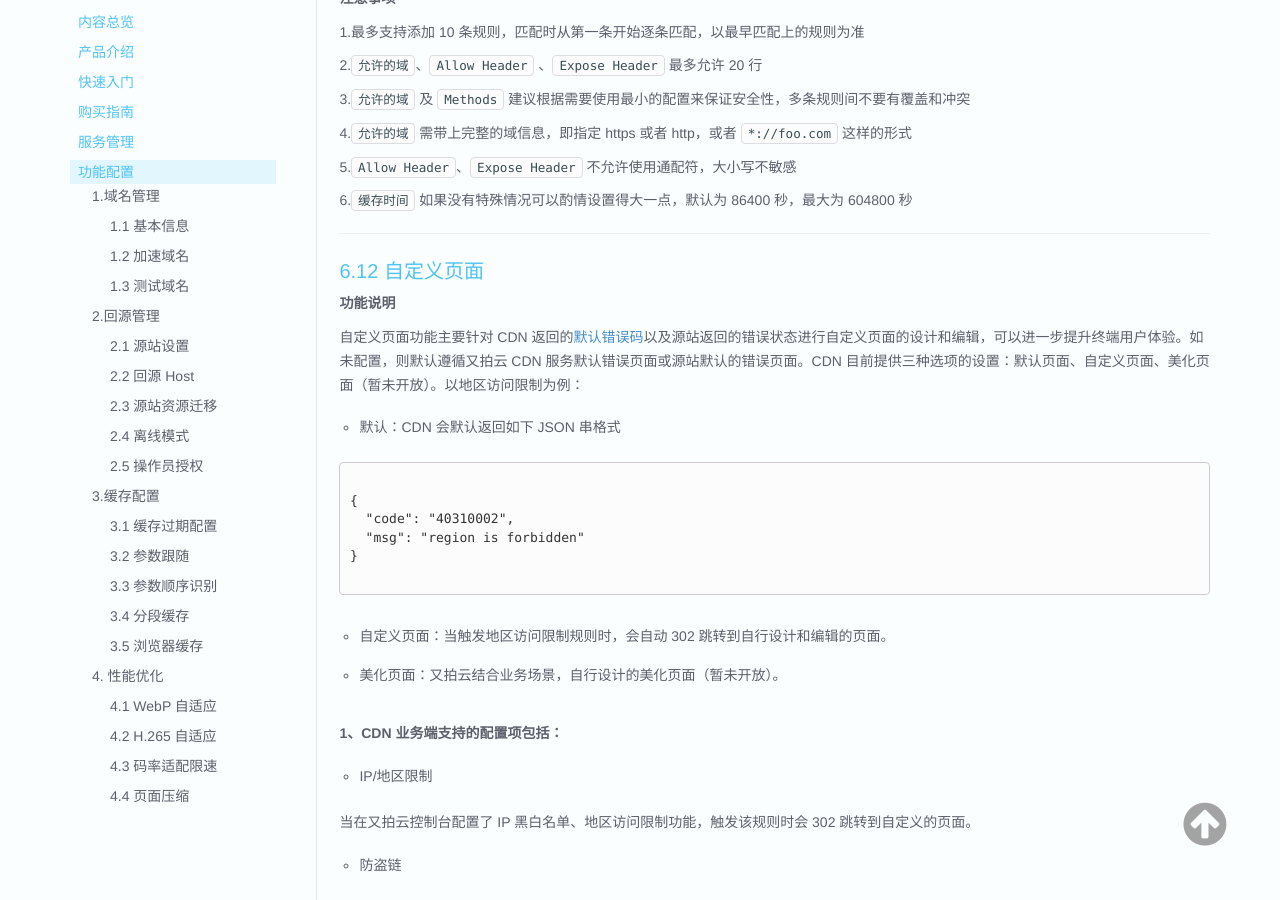
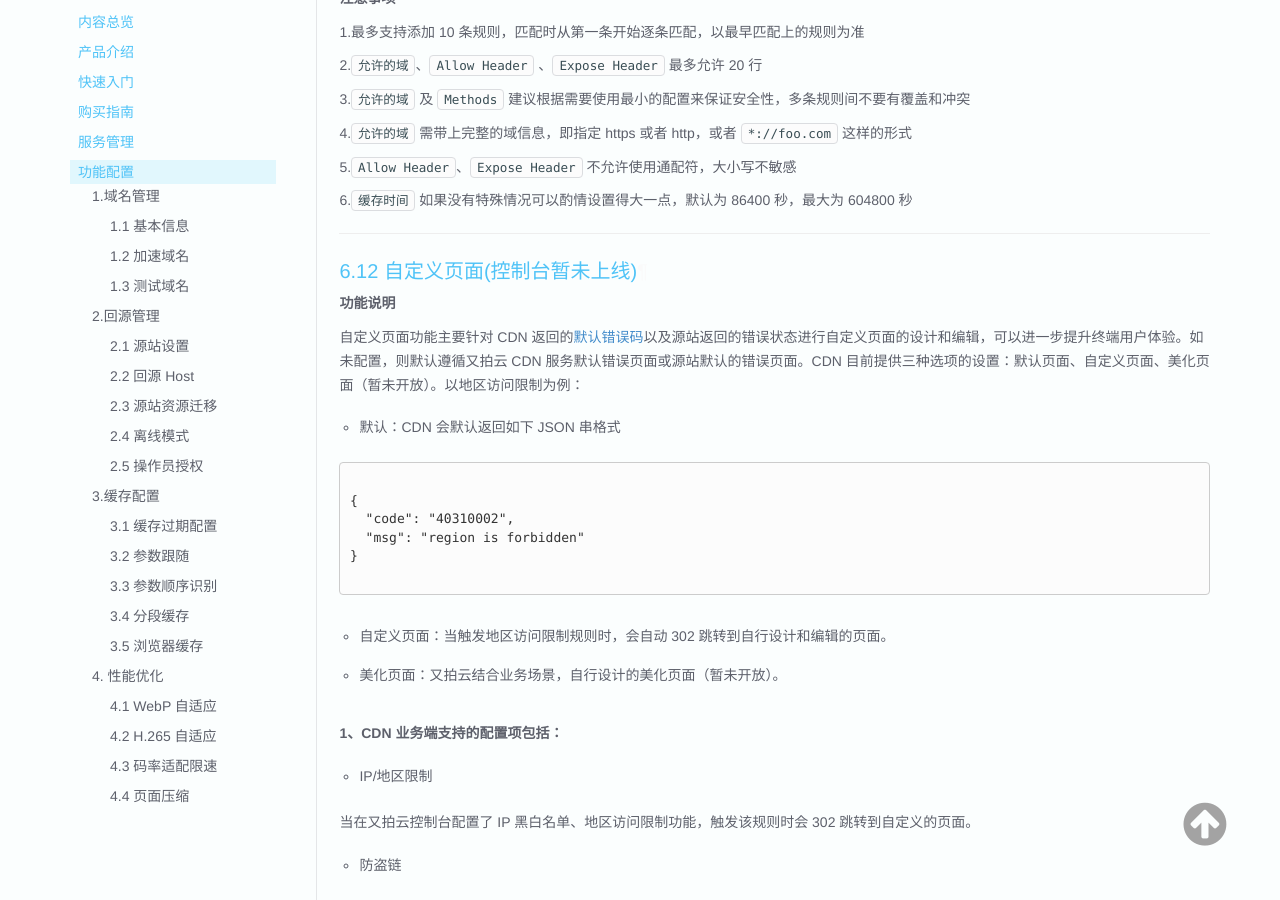
Before and after one commit to upyun/docs, an MkDocs documentation site: the page built from sources/cdn/config.md, in a window 1280 px wide and 900 px high, scrolled down 75566 px. Built offline with MkDocs 1.6.1, drawn with Linux system fonts in a browser that asks for light colours; old or Windows-style settings are respelled for this version of MkDocs.

Commit message:
Update config.md

```diff
--- a/sources/cdn/config.md
+++ b/sources/cdn/config.md
@@ -1929,7 +1929,7 @@ WAF（Web Application Firewall）的中文名称叫做 Web 应用防火墙 ，
 
 ----------
 
-###6.12 自定义页面
+###6.12 自定义页面(控制台暂未上线)
 
 **功能说明**
 
```
